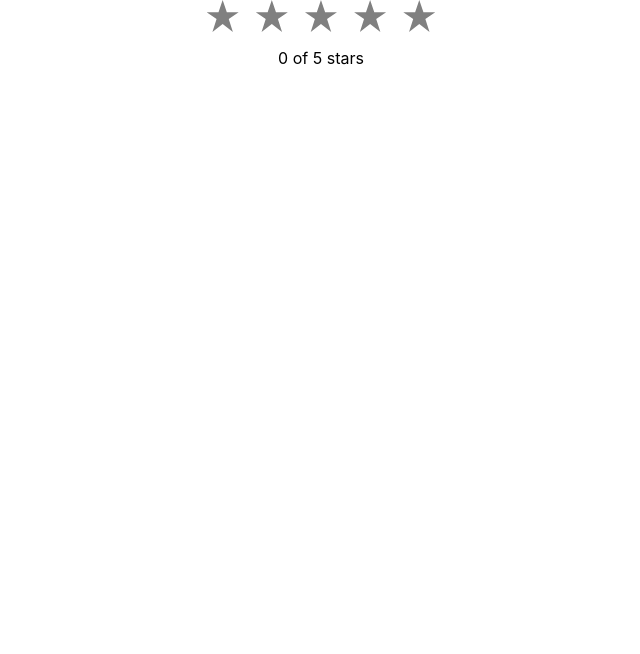
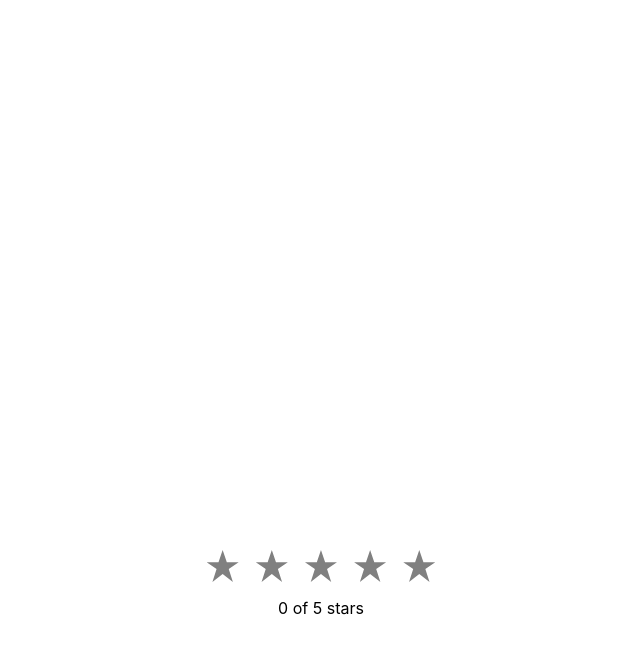
Before and after one commit to lekegitrepo/react-rating-app, a React (Create React App) app: page / in a window 1280 px wide. Shown: the top 654 px of the page, without its empty margins (319-959 px from the left). Built offline with nearby package versions, Linux system fonts and the light colour scheme.

Commit message:
fix bug to highlight the clicked star

```diff
--- a/src/App.css
+++ b/src/App.css
@@ -1,4 +1,4 @@
-html, body, #react-container {
+html, body, #root {
   height: 100%;
   margin: 0;
   padding: 0;
@@ -8,6 +8,7 @@ html, body, #react-container {
   display: flex;
   align-items: center;
   justify-content: center;
+  margin: 15%;
 }
 
 .star-rating {
--- a/src/star.js
+++ b/src/star.js
@@ -1,8 +1,8 @@
 import React from 'react';
 import PropTypes from 'prop-types';
 
-const Star = ({select = false, onClick = f => f }) =>
-  <div className = {(select) ? "star selected" : "star"} onClick= {onClick}>
+const Star = ({selected = false, onClick=f=>f }) =>
+  <div className = {(selected) ? "star selected" : "star"} onClick= {onClick}>
   </div>
 
 Star.propTypes = {
--- a/src/starRating.js
+++ b/src/starRating.js
@@ -15,7 +15,7 @@ class StarRating extends React.Component {
     constructor(props) {
         super(props)
         this.state = {
-            starsSelected: 0
+            starsSelected: props.starsSelected || 0
         }
         this.change = this.change.bind(this)
     }
```
